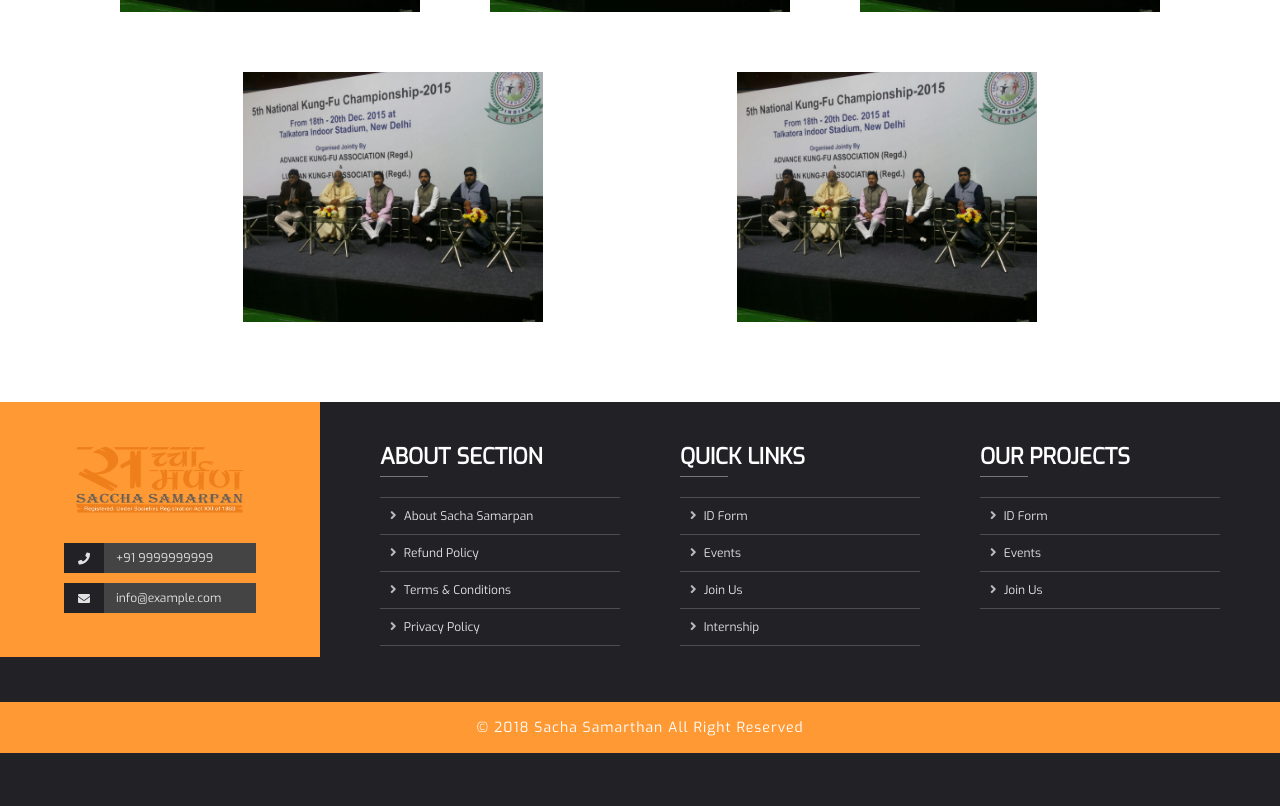
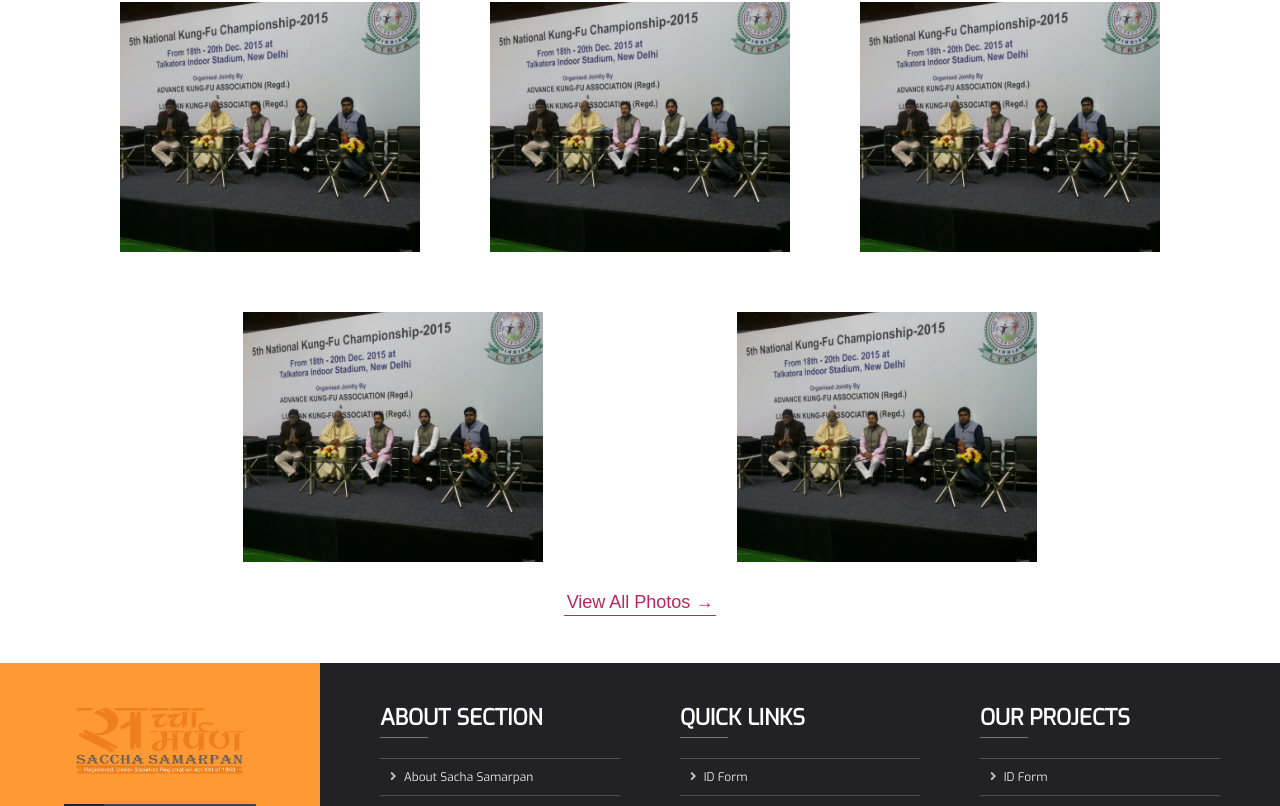
Before and after one commit to riverrz/sacha-samarpan-ngo, a React app in the folder client/: page / in a window 1280 px wide. Shown: the part 1978-2784 px from the top of the page. Before the commit the page ends 2731 px from the top, so only its background shows below. Built offline with nearby package versions, Linux system fonts and the light colour scheme.

Commit message:
Add View All button in Gallery, adjusted margin of Carousel

```diff
--- a/client/src/components/Carousel/Carousel.css
+++ b/client/src/components/Carousel/Carousel.css
@@ -44,7 +44,8 @@
 .slider {
     overflow: hidden;
     width: 100%;
-    height: 75vh;
+	height: 95vh;
+	margin-top: 8rem;
     position: relative;
     z-index: -2;
 }
--- a/client/src/components/Gallery/Gallery.css
+++ b/client/src/components/Gallery/Gallery.css
@@ -20,3 +20,24 @@
   align-items: center;
   flex-wrap: wrap;
 }
+.galleryLink {
+  border: none;
+  outline: none;
+  background-color: transparent;
+  cursor: pointer;
+  transition: all 0.4s;
+}
+.galleryLink > a {
+  font-family: inherit;
+  padding: 3px;
+  font-size: 1.8rem;
+  color: #ba265d !important;
+  text-decoration: none;
+  border-bottom: 1px solid currentColor;
+}
+.galleryLink:hover {
+  transform: scale(1.1);
+}
+.galleryLink:hover .arrow {
+  transform: translateX(10px);
+}
--- a/client/src/components/Gallery/Gallery.js
+++ b/client/src/components/Gallery/Gallery.js
@@ -1,56 +1,60 @@
 import React, { Component } from "react";
 import classes from "./Gallery.css";
 import GalleryItem from "./GalleryItem/GalleryItem";
+import { Link } from "react-router-dom";
 
 class Gallery extends Component {
-  state={
+  state = {
     images: [
       {
-        name:"2.JPG",
+        name: "2.JPG",
         text: "test1"
       },
       {
-        name:"2.JPG",
+        name: "2.JPG",
         text: "test2"
       },
       {
-        name:"2.JPG",
+        name: "2.JPG",
         text: "test"
       },
       {
-        name:"2.JPG",
+        name: "2.JPG",
         text: "test"
       },
       {
-        name:"2.JPG",
+        name: "2.JPG",
         text: "test"
       },
       {
-        name:"2.JPG",
+        name: "2.JPG",
         text: "test"
       },
       {
-        name:"2.JPG",
+        name: "2.JPG",
         text: "test"
       },
       {
-        name:"2.JPG",
+        name: "2.JPG",
         text: "test"
-      },
+      }
     ]
-  }
+  };
   render() {
-    const allGalleryItems = this.state.images.map((data,i)=> {
-      return <GalleryItem imageName={data.name} text={data.text} key={i}/>
-    })
+    const allGalleryItems = this.state.images.map((data, i) => {
+      return <GalleryItem imageName={data.name} text={data.text} key={i} />;
+    });
     return (
       <div className={classes.galleryContainer}>
         <h1 className={classes.gallery__headingPrimary}>
           Our Precious <span>Moments</span>
         </h1>
-        <div className={classes.gallery}>
-          {allGalleryItems}
-        </div>
+        <div className={classes.gallery}>{allGalleryItems}</div>
+        <button className={classes.galleryLink}>
+          <Link to="/gallery" exact>
+            View All Photos <span className={classes.arrow}>→</span>
+          </Link>
+        </button>
       </div>
     );
   }
```
